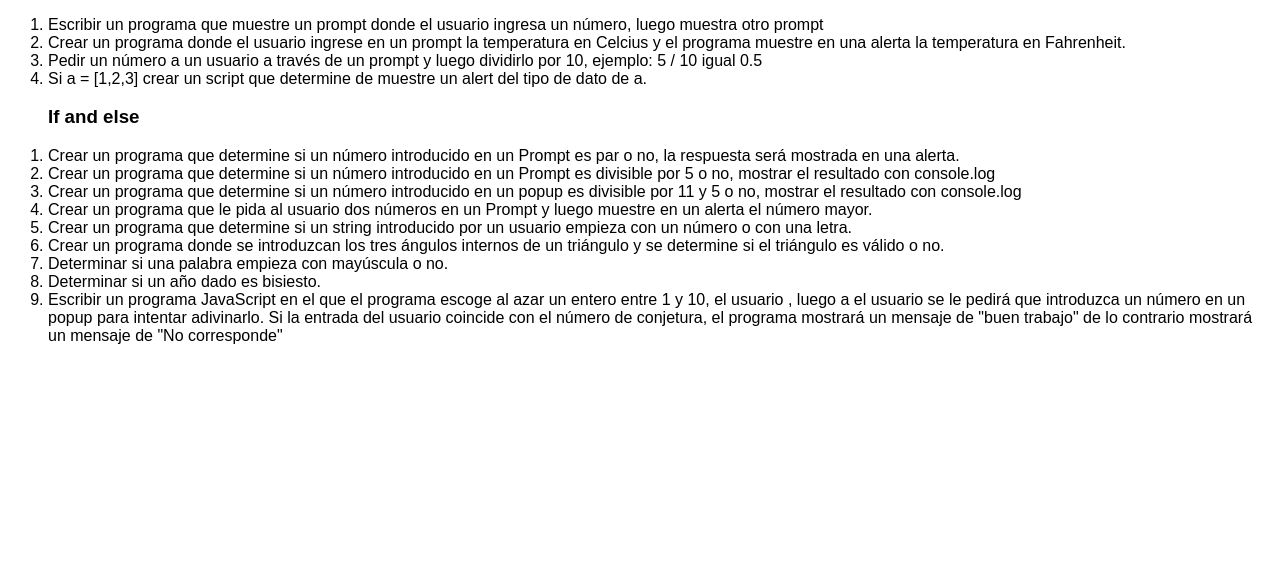
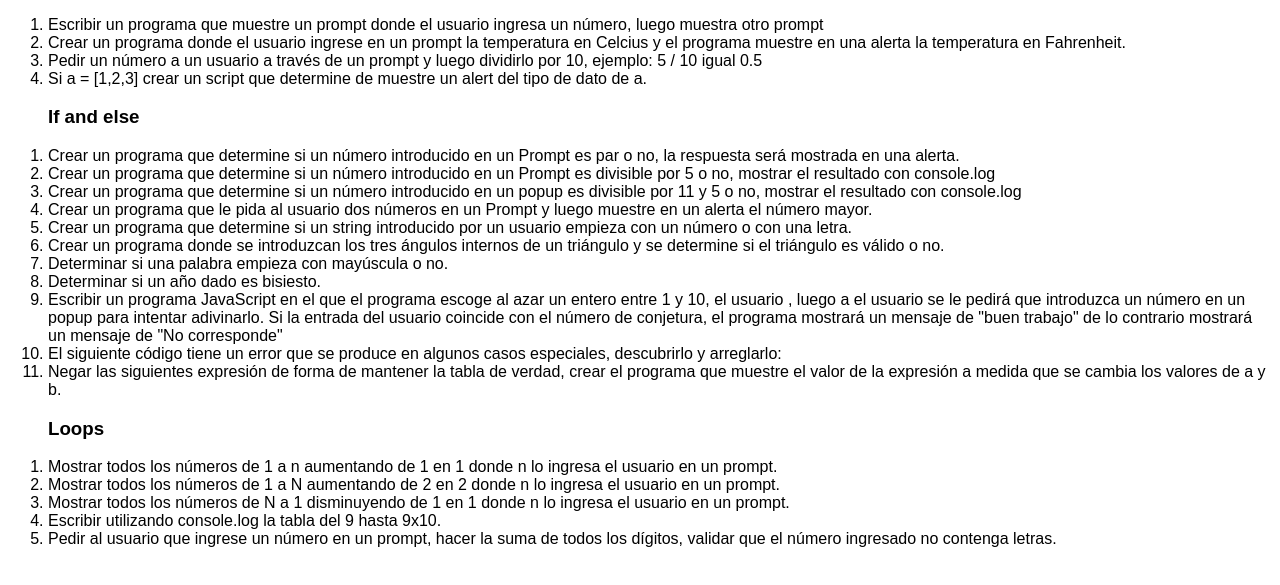
Before and after one commit to amaurysg/exercises-js, a plain HTML site: page index.html in a window 1280 px wide. Shown: the part 105-690 px from the top of the page. Drawn offline with Linux system fonts and the light colour scheme.

Commit message:
Exercises 13-20

```diff
--- a/index.html
+++ b/index.html
@@ -65,12 +65,27 @@
         con el número de conjetura, el programa mostrará un mensaje de "buen trabajo" de lo contrario mostrará un
         mensaje de "No
         corresponde"</li>
+      <li>El siguiente código tiene un error que se produce en algunos casos especiales, descubrirlo y arreglarlo:</li>
+      <li>Negar las siguientes expresión de forma de mantener la tabla de verdad, crear el programa que muestre el valor
+        de la
+        expresión a medida que se cambia los valores de a y b.</li>
+    </ol>
 
+    <ol>
+      <h3>Loops</h3>
+      <li>Mostrar todos los números de 1 a n aumentando de 1 en 1 donde n lo ingresa el usuario en un prompt.</li>
+      <li>Mostrar todos los números de 1 a N aumentando de 2 en 2 donde n lo ingresa el usuario en un prompt.</li>
+      <li>Mostrar todos los números de N a 1 disminuyendo de 1 en 1 donde n lo ingresa el usuario en un prompt.</li>
+      <li>Escribir utilizando console.log la tabla del 9 hasta 9x10.</li>
+      <li>Pedir al usuario que ingrese un número en un prompt, hacer la suma de todos los dígitos, validar que el número
+        ingresado
+        no contenga letras.</li>
     </ol>
   </main>
 
   <script src="./one.js"></script>
   <script src="./two.js"></script>
+  <script src="./three.js"></script>
 
 </body>
 
--- /dev/null
+++ b/three.js
@@ -0,0 +1,64 @@
+//EJERCICIO 16
+//WHILE
+/* var num = prompt("Dame un número 🧑🏻")
+i = 0
+while (i < num) {
+  i++
+  console.log(i)
+} */
+
+//FOR
+/* var num = prompt("Dame un número 🧑🏻")
+for (i = 1; i <= num; i++) {
+  console.log(i)
+} */
+
+//EJERCICIO 17
+//WHILE
+/* var num = prompt("Dame un número  🧑🏻 WHILE")
+i = 0
+while (i < num) {
+  i += 2
+  console.log(i)
+} */
+
+//FOR
+/* var num = prompt("Dame un número 🧑🏻")
+for (let i = 3; i <= num; i += 3) {
+
+  console.log(i)
+} */
+
+//EJERCICIO 18
+//FOR
+/* var num = prompt("Dame un número 🧑🏻")
+for (num = num; num > 0; num--) {
+  console.log(num)
+
+} */
+
+
+/* var num = prompt("Dame un número 🧑🏻")
+while (num > 0) {
+  console.log(num);
+  num--;
+} */
+
+//EJERCICIO 19
+/* var num = prompt("Dame un número y te daré la tabla")
+for (i = 0; i < 11; i++) {
+  var result = i * num
+
+  console.log(result)
+} */
+
+//EJERCICIO 20
+
+num = 9
+cont = 0
+for (i = 0; i <= num; i++) {
+  /* console.log(i) */
+  cont = cont + i
+}
+
+console.log("cont", cont)
```
Also changed, not shown: two.js (+15 -0 lines).
